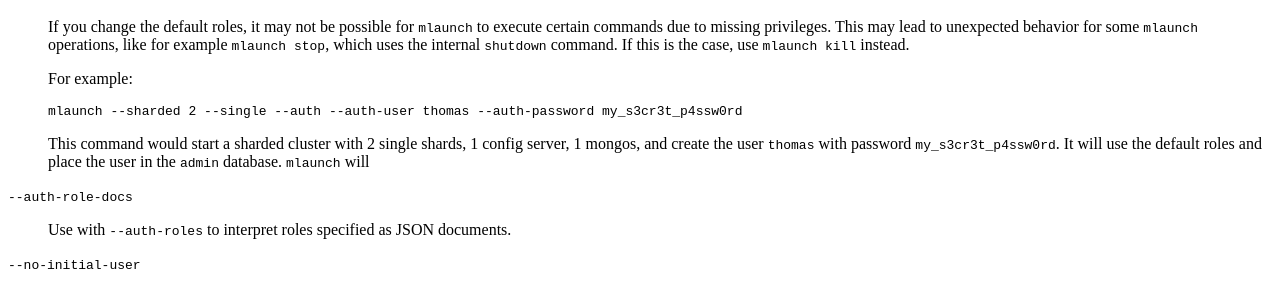
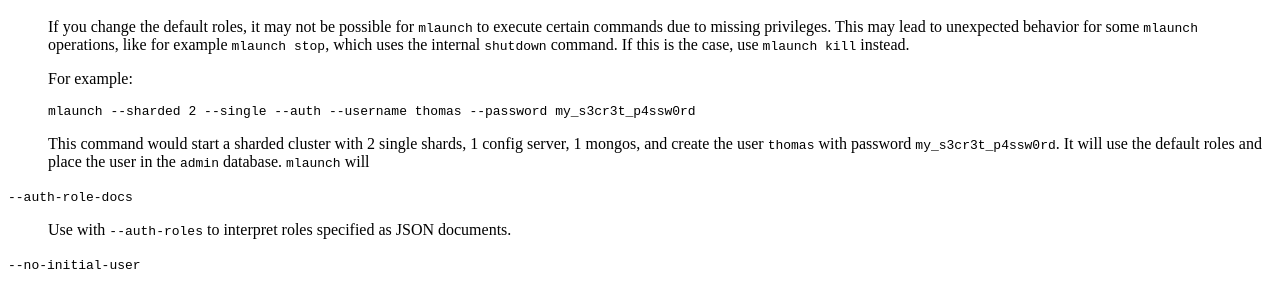
Before and after one commit to rueckstiess/mtools, a Sphinx documentation site: the page built from doc/mlaunch.rst, in a window 1280 px wide and 900 px high, scrolled down 4897 px. Shown: the part 156-445 px from the top of the window. Built offline with Sphinx 7.4.7 and the Read the Docs theme 2.0.0, drawn with Linux system fonts in a browser that asks for light colours.

Commit message:
fix typo in docs about username and password flags
instead of `--auth-user` and `--auth-password` it should just be `--username` and `--password`

```diff
--- a/doc/mlaunch.rst
+++ b/doc/mlaunch.rst
@@ -318,7 +318,7 @@ Authentication Parameters
 
    .. code-block:: bash
 
-      mlaunch --sharded 2 --single --auth --auth-user thomas --auth-password my_s3cr3t_p4ssw0rd
+      mlaunch --sharded 2 --single --auth --username thomas --password my_s3cr3t_p4ssw0rd
 
    This command would start a sharded cluster with 2 single shards, 1 config
    server, 1 mongos, and create the user ``thomas`` with password
```
